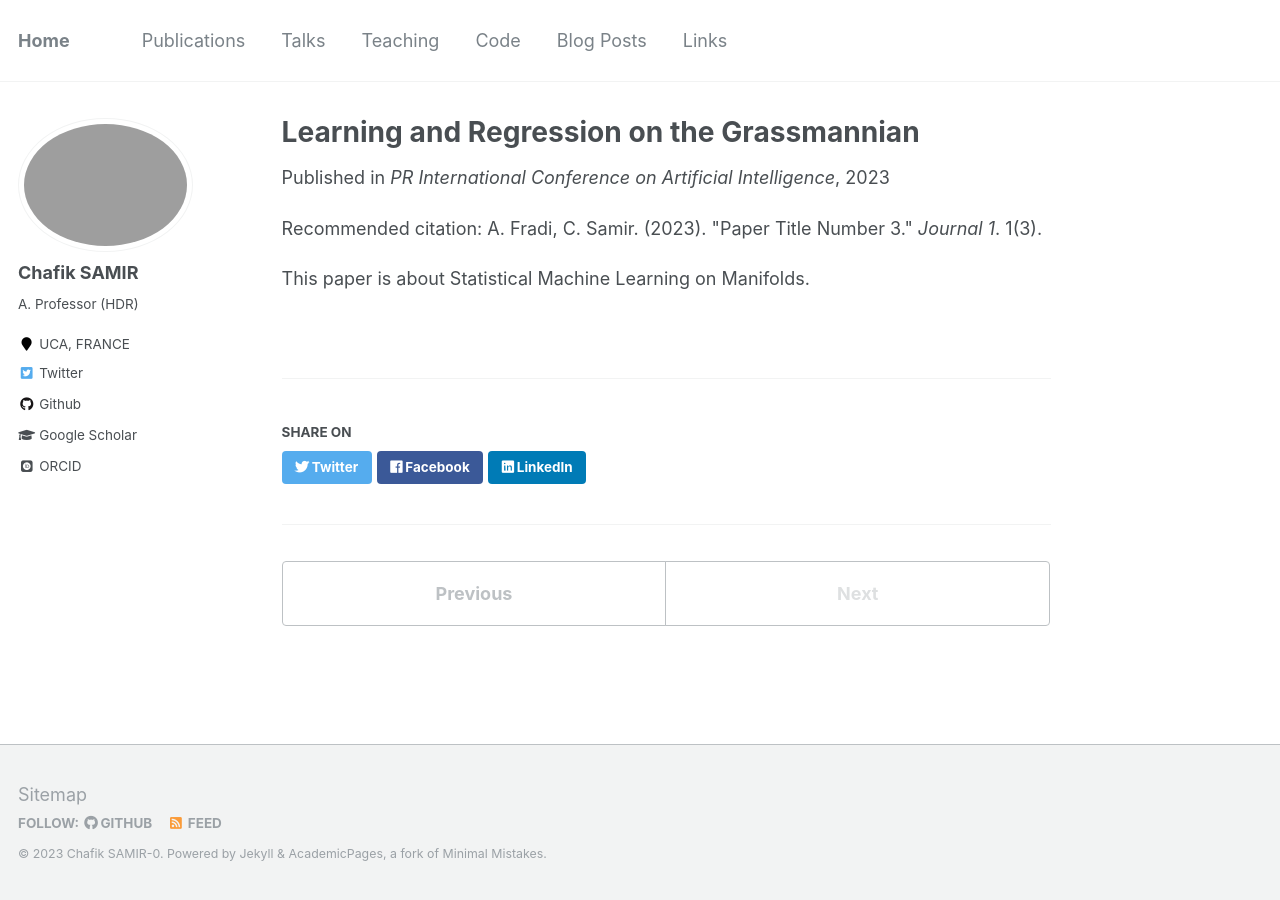
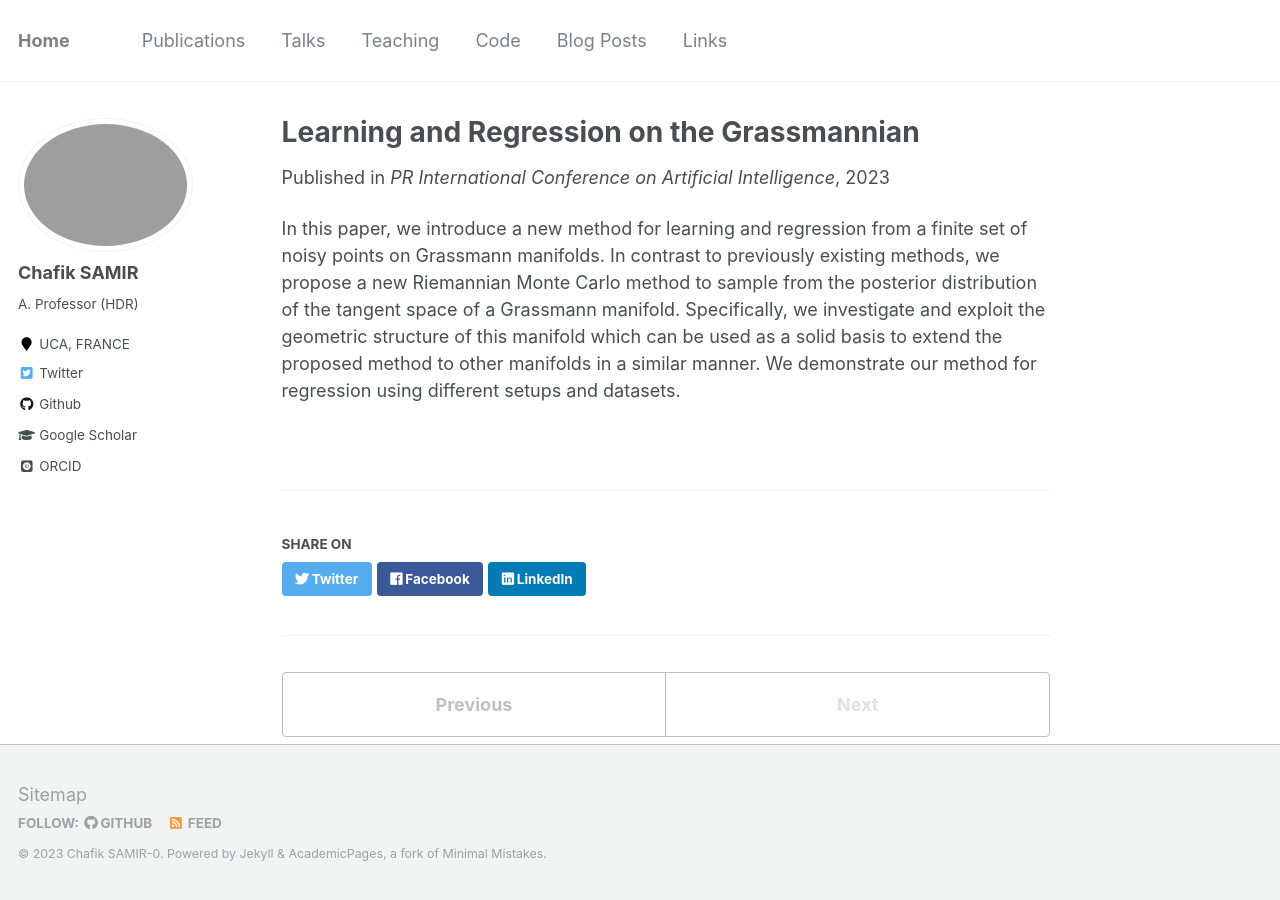
Before and after one commit to Chsamir/chsamir.github.io, a Jekyll site: the page built from _publications/2015-10-01-paper-title-number-3.md, in a window 1280 px wide. Built offline with Jekyll 4.4.1, drawn with Linux system fonts in a browser that asks for light colours; some web fonts are replaced.

Commit message:
Update 2015-10-01-paper-title-number-3.md

```diff
--- a/_publications/2015-10-01-paper-title-number-3.md
+++ b/_publications/2015-10-01-paper-title-number-3.md
@@ -5,6 +5,5 @@ permalink: /publication/2015-10-01-paper-title-number-3
 excerpt: 'This paper is about the number 3. The number 4 is left for future work.'
 date: 2023-11-01
 venue: 'PR International Conference on Artificial Intelligence'
-citation: 'A. Fradi, C. Samir. (2023). &quot;Paper Title Number 3.&quot; <i>Journal 1</i>. 1(3).'
 ---
-This paper is about Statistical Machine Learning on Manifolds.
+In this paper, we introduce a new method for learning and regression from a finite set of noisy points on Grassmann manifolds. In contrast to previously existing methods, we propose a new Riemannian Monte Carlo method to sample from the posterior distribution of the tangent space of a Grassmann manifold. Specifically, we investigate and exploit the geometric structure of this manifold which can be used as a solid basis to extend the proposed method to other manifolds in a similar manner. We demonstrate our method for regression using different setups and datasets.
```
